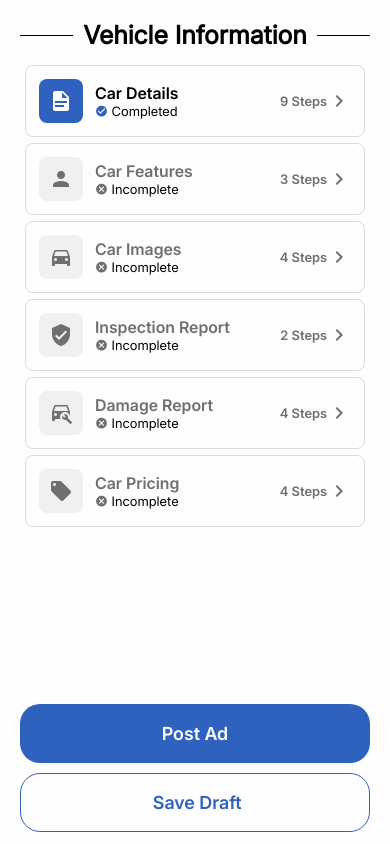
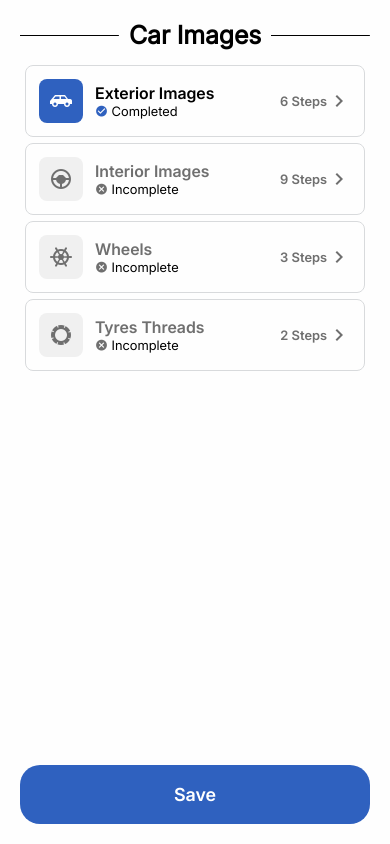
Before and after one commit to HafizBasit7/DriveBids_Mobile, a React Native app: screen / in a window 390 px wide. Built offline with nearby package versions, Linux system fonts and the light colour scheme.

Commit message:
carImagesScreenDone

```diff
--- a/App.js
+++ b/App.js
@@ -15,6 +15,7 @@ import { GlobalStyles } from "./Styles/GlobalStyles";
 import SellCar from "./Screens/tahirScreens/SellCar";
 import VehicleReg from "./Screens/tahirScreens/VehicleReg";
 import VehicleInfo from "./Screens/tahirScreens/VehicleInfo";
+import CarImages from "./Screens/tahirScreens/CarImages";
 
 export default function App() {
   const fontsLoaded = useLoadFonts();
@@ -26,7 +27,8 @@ export default function App() {
       {/* <ForgetPass /> */}
       {/* <SellCar /> */}
       {/* <VehicleReg /> */}
-      <VehicleInfo />
+      {/* <VehicleInfo /> */}
+      <CarImages />
     </>
   );
 }
--- /dev/null
+++ b/Screens/tahirScreens/CarImages.jsx
@@ -0,0 +1,84 @@
+import React from "react";
+import {
+  View,
+  Text,
+  TextInput,
+  StyleSheet,
+  TouchableOpacity,
+  ScrollView,
+} from "react-native";
+import SectionHeader from "../../CustomComponents/tahirComponents/SectionHeader";
+import { GlobalStyles } from "../../Styles/GlobalStyles";
+import CustomButton from "../../CustomComponents/CustomButton";
+import VehicleInfoCard from "../../CustomComponents/tahirComponents/VehicleInfoCard";
+
+const CarImages = () => {
+  return (
+    <View style={styles.container}>
+      <SectionHeader title={"Car Images"} />
+      <ScrollView showsVerticalScrollIndicator={false} style={styles.head}>
+        <VehicleInfoCard
+          name="Exterior Images"
+          steps={6}
+          iconName="car-hatchback"
+          completionStatus="Completed"
+          onPress={() => alert("Car Details Clicked")}
+        />
+        <VehicleInfoCard
+          name="Interior Images"
+          steps={9}
+          iconName="steering"
+          completionStatus="Incomplete"
+          onPress={() => alert("Car Features Clicked")}
+        />
+        <VehicleInfoCard
+          name="Wheels"
+          steps={3}
+          iconName="ship-wheel"
+          completionStatus="Incomplete"
+          onPress={() => alert("Car Images Clicked")}
+        />
+        <VehicleInfoCard
+          name="Tyres Threads"
+          steps={2}
+          iconName="tire"
+          completionStatus="Incomplete"
+          onPress={() => alert("Inspection Report Clicked")}
+        />
+      </ScrollView>
+
+      <View
+        style={{
+          width: "100%",
+        }}
+      >
+        <CustomButton
+          style={{
+            marginBottom: 10,
+          }}
+          title="Save"
+        />
+      </View>
+    </View>
+  );
+};
+
+const styles = StyleSheet.create({
+  container: {
+    flex: 1,
+
+    paddingHorizontal: 20,
+    paddingVertical: 10,
+    backgroundColor: GlobalStyles.colors.ScreenBg,
+    justifyContent: "space-between",
+    alignItems: "center",
+
+    gap: 2,
+  },
+  head: {
+    paddingHorizontal: 5,
+    width: "100%",
+  },
+});
+
+export default CarImages;
```
